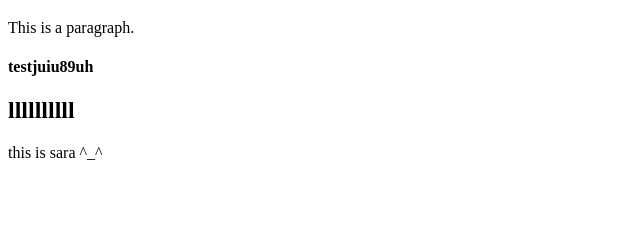
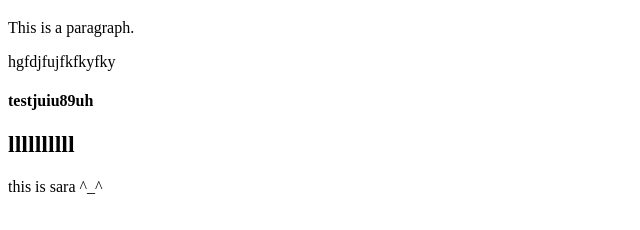
Before and after one commit to maryamautomne/test_git, a website: page index.html in a window 1280 px wide. Shown: the part 210-440 px from the top of the page, without its empty margins (0-640 px from the left). Drawn offline with Linux system fonts and the light colour scheme.

Commit message:
Update index.html
add p

```diff
--- a/index.html
+++ b/index.html
@@ -15,7 +15,8 @@
   </h2>
 <h1>This is a Heading</h1>
 <p>This is a paragraph.</p>
-
+<p>
+  hgfdjfujfkfkyfky
 <h4>
   testjuiu89uh
 </h4>
```
